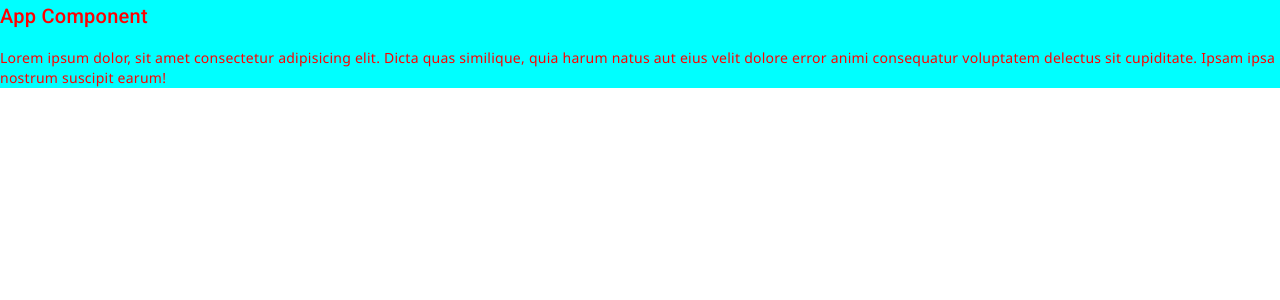
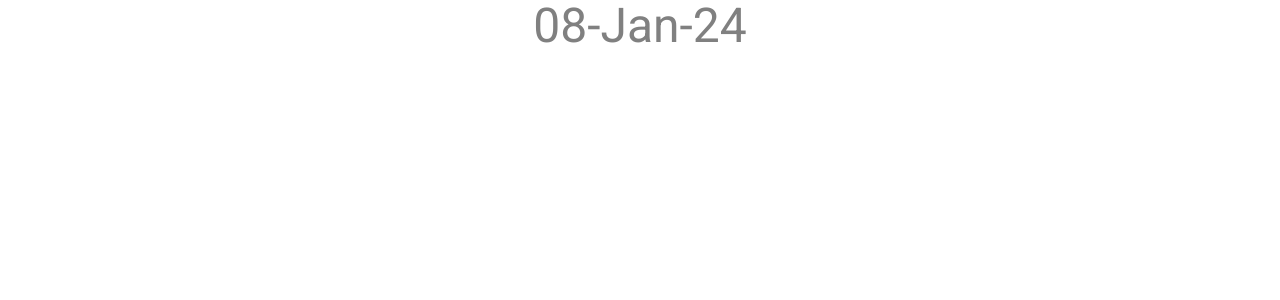
Before and after one commit to mayurrohokale/practice_repo, an Angular app: page / in a window 1280 px wide. Shown: the top 300 px of the page. Built offline with nearby package versions, Linux system fonts and the light colour scheme.

Commit message:
Angular Pipes

```diff
--- a/src/app/app.component.html
+++ b/src/app/app.component.html
@@ -1,9 +1 @@
-<div appHighlightElement>
-  <h2>App Component</h2>
-
-  <p>
-    Lorem ipsum dolor, sit amet consectetur adipisicing elit. Dicta quas
-    similique, quia harum natus aut eius velit dolore error animi consequatur
-    voluptatem delectus sit cupiditate. Ipsam ipsa nostrum suscipit earum!
-  </p>
-</div>
+<h1>{{showdt | date: 'dd-MMM-yy'}}</h1>
--- a/src/app/app.component.ts
+++ b/src/app/app.component.ts
@@ -1,4 +1,4 @@
-import { AfterContentChecked, AfterContentInit, AfterViewInit, Component, ElementRef, OnInit, ViewChild } from '@angular/core';
+import { AfterContentChecked, AfterContentInit, AfterViewInit, Component, ElementRef, HostBinding, HostListener, OnInit, ViewChild } from '@angular/core';
 import { Directive } from '@angular/core';
 import { LoginComponent } from './login/login.component';
 import { DatePipe } from '@angular/common';
@@ -14,9 +14,6 @@ import { DatePipe } from '@angular/common';
 
 export class AppComponent {
 
-  birthday = new Date(1988, 3, 15);
-
-
-
-
+  title = 'Example of pipe expression';
+  showdt:Date=new Date();
 }
```
